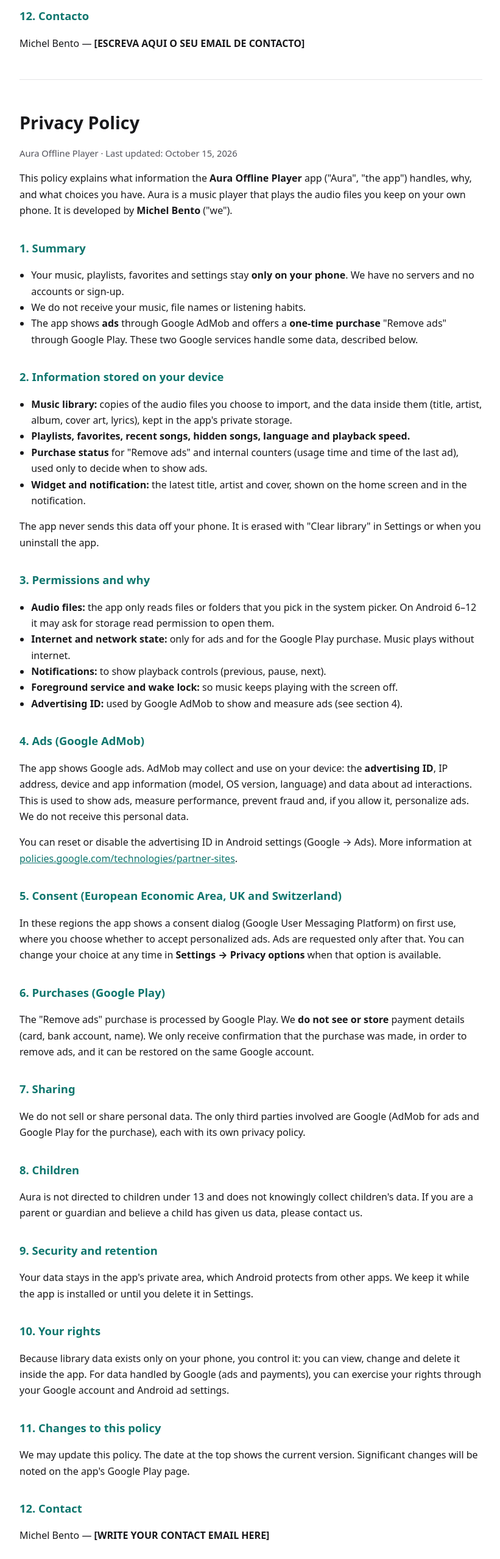
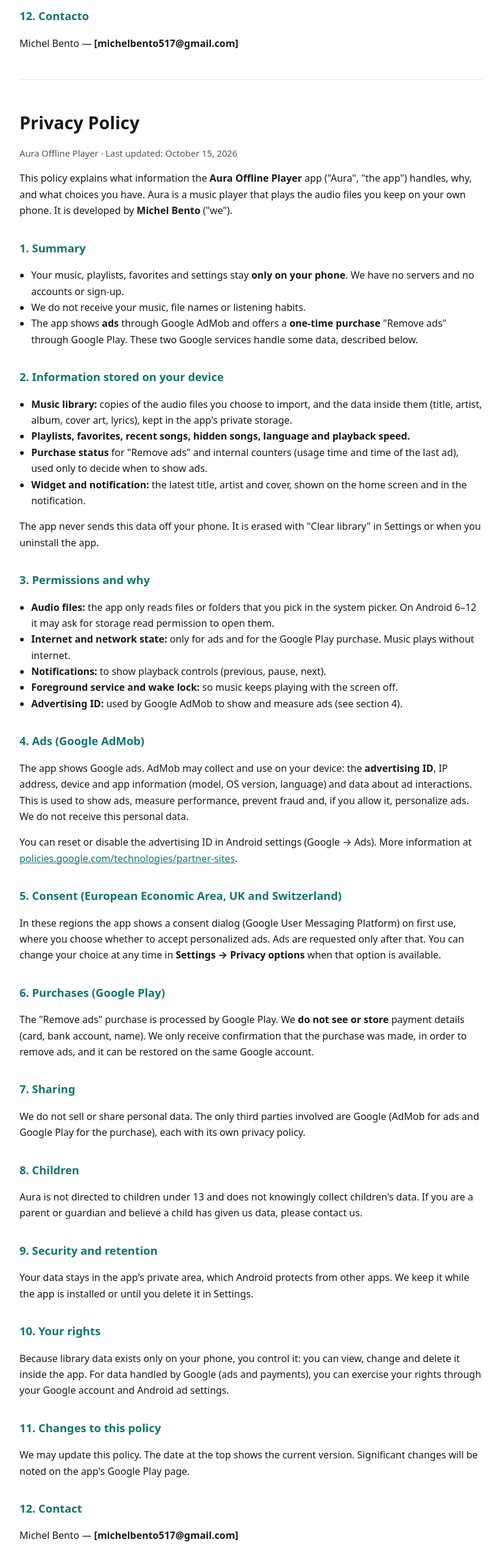
Before and after one commit to michelbento517-coder/aura-privacidade, a plain HTML site: page index.html in a window 1280 px wide. Shown: the part 2515-5072 px from the top of the page at 61% size, without its empty margins (228-1049 px from the left). Drawn offline with Linux system fonts and the light colour scheme.

Commit message:
Update contact email in index.html

```diff
--- a/index.html
+++ b/index.html
@@ -76,7 +76,7 @@
 <p>Podemos atualizar esta política. A data no topo mostra a versão em vigor. Alterações importantes serão indicadas na página da app na Google Play.</p>
 
 <h2>12. Contacto</h2>
-<p>Michel Bento — <strong>[ESCREVA AQUI O SEU EMAIL DE CONTACTO]</strong></p>
+<p>Michel Bento — <strong>[michelbento517@gmail.com]</strong></p>
 </section>
 
 <hr>
@@ -138,7 +138,7 @@
 <p>We may update this policy. The date at the top shows the current version. Significant changes will be noted on the app's Google Play page.</p>
 
 <h2>12. Contact</h2>
-<p>Michel Bento — <strong>[WRITE YOUR CONTACT EMAIL HERE]</strong></p>
+<p>Michel Bento — <strong>[michelbento517@gmail.com]</strong></p>
 </section>
 </main>
 </body>
```
